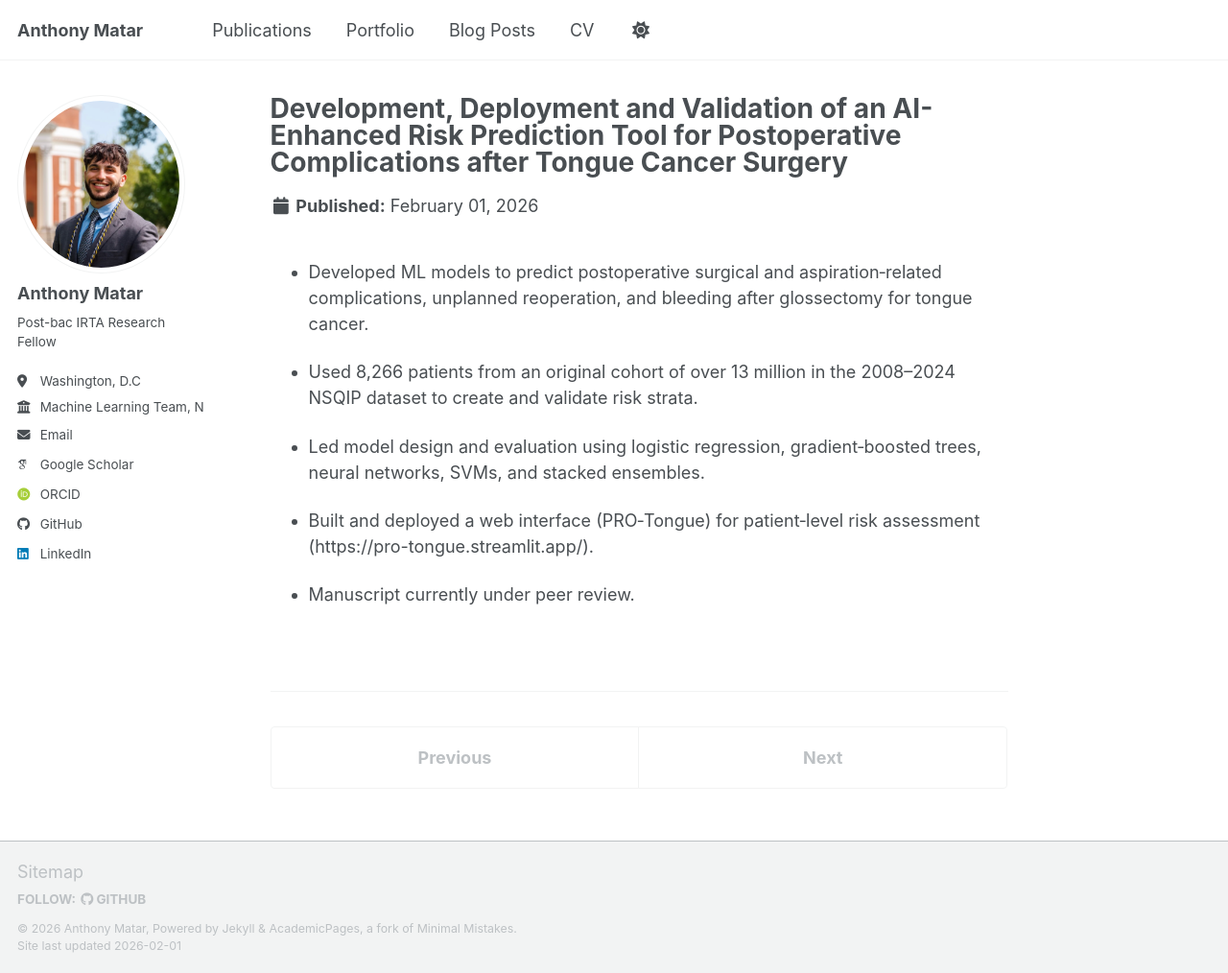
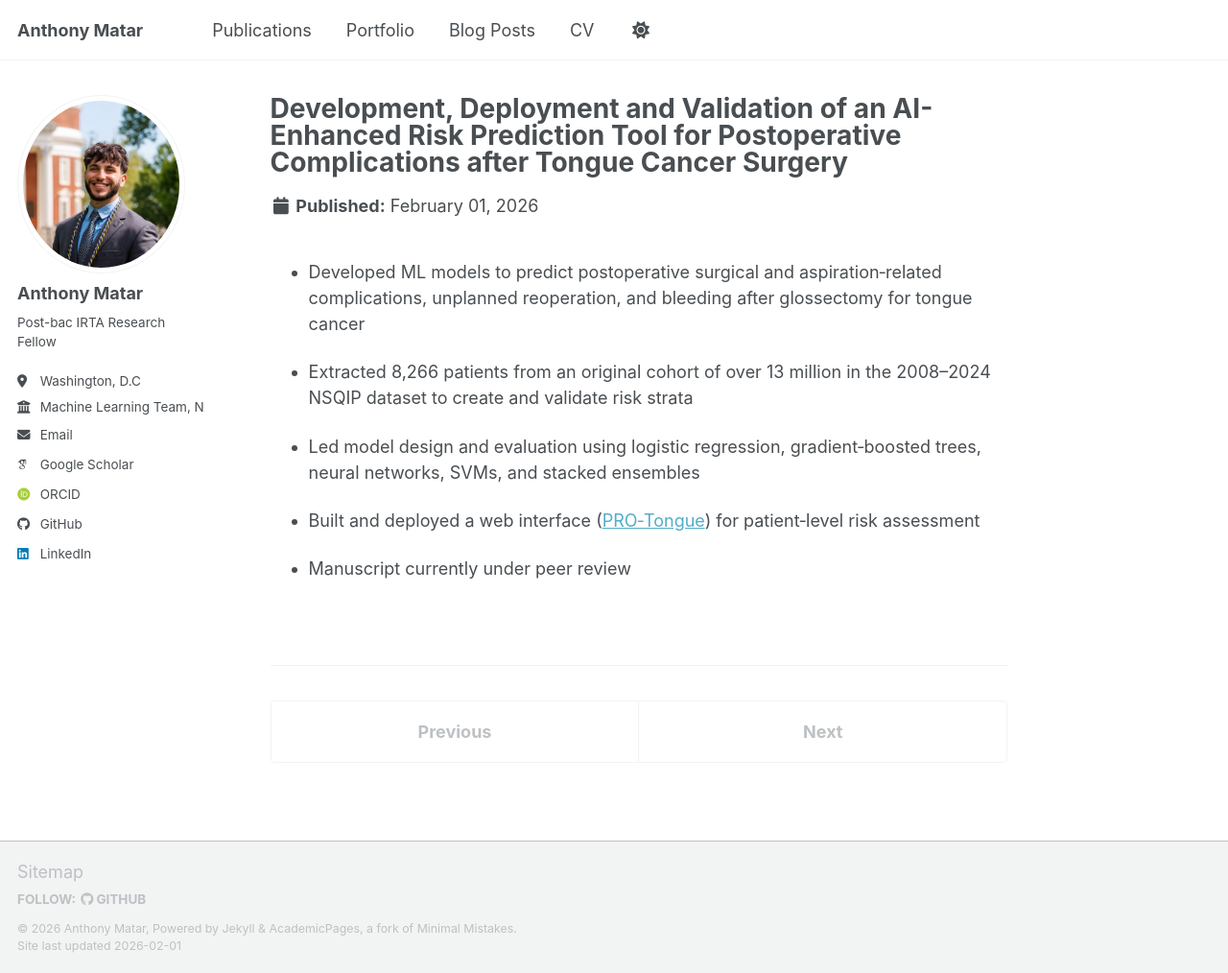
Before and after one commit to AnthonyMatarr/AnthonyMatarr.github.io, a Jekyll site: the page built from _publications/Tongue.md, in a window 1280 px wide and 1014 px high. Shown: the whole window at 96% size. Built offline with Jekyll 4.4.1, drawn with Linux system fonts in a browser that asks for light colours; some web fonts are replaced; a script bundle is joined from its source files by our own code; library files that are not in the unit come from our copies.

Commit message:
fix wording bugs

```diff
--- a/_publications/Tongue.md
+++ b/_publications/Tongue.md
@@ -12,12 +12,12 @@ excerpt: 'Manuscript in review'
 ---
 
 
-- Developed ML models to predict postoperative surgical and aspiration‑related complications, unplanned reoperation, and bleeding after glossectomy for tongue cancer.
+- Developed ML models to predict postoperative surgical and aspiration‑related complications, unplanned reoperation, and bleeding after glossectomy for tongue cancer
 
-- Used 8,266 patients from an original cohort of over 13 million in the 2008–2024 NSQIP dataset to create and validate risk strata.
+- Extracted 8,266 patients from an original cohort of over 13 million in the 2008–2024 NSQIP dataset to create and validate risk strata
 
-- Led model design and evaluation using logistic regression, gradient‑boosted trees, neural networks, SVMs, and stacked ensembles.
+- Led model design and evaluation using logistic regression, gradient‑boosted trees, neural networks, SVMs, and stacked ensembles
 
-- Built and deployed a web interface (PRO‑Tongue) for patient‑level risk assessment (https://pro-tongue.streamlit.app/).
+- Built and deployed a web interface ([PRO‑Tongue](/portfolio/pro-tongue)) for patient‑level risk assessment
 
-- Manuscript currently under peer review.
+- Manuscript currently under peer review
```
Also changed, not shown: _portfolio/pro-breast.md (+1 -1 lines), _portfolio/pro-tongue.md (+1 -1 lines), _publications/Mastectomy.md (+4 -4 lines).
